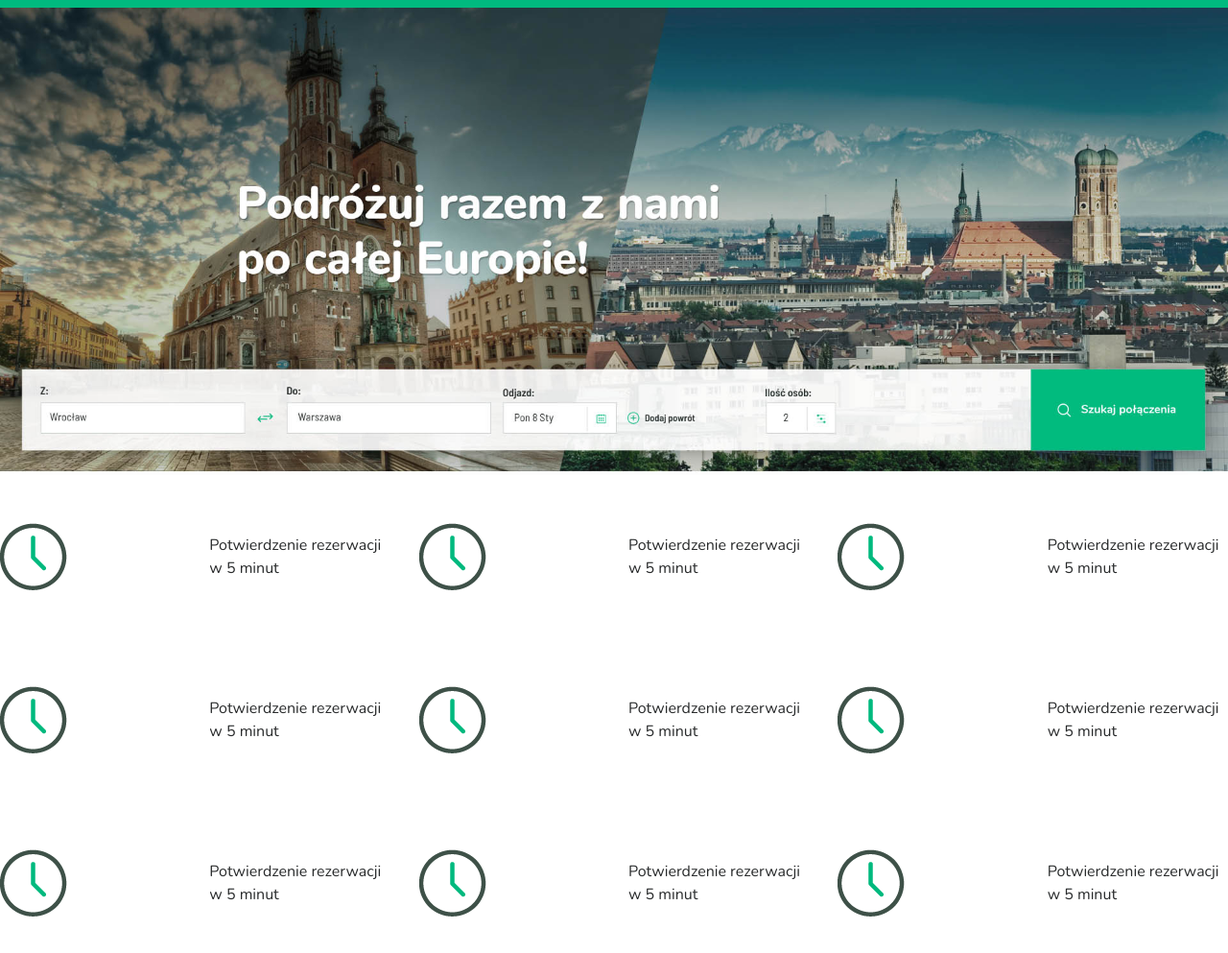
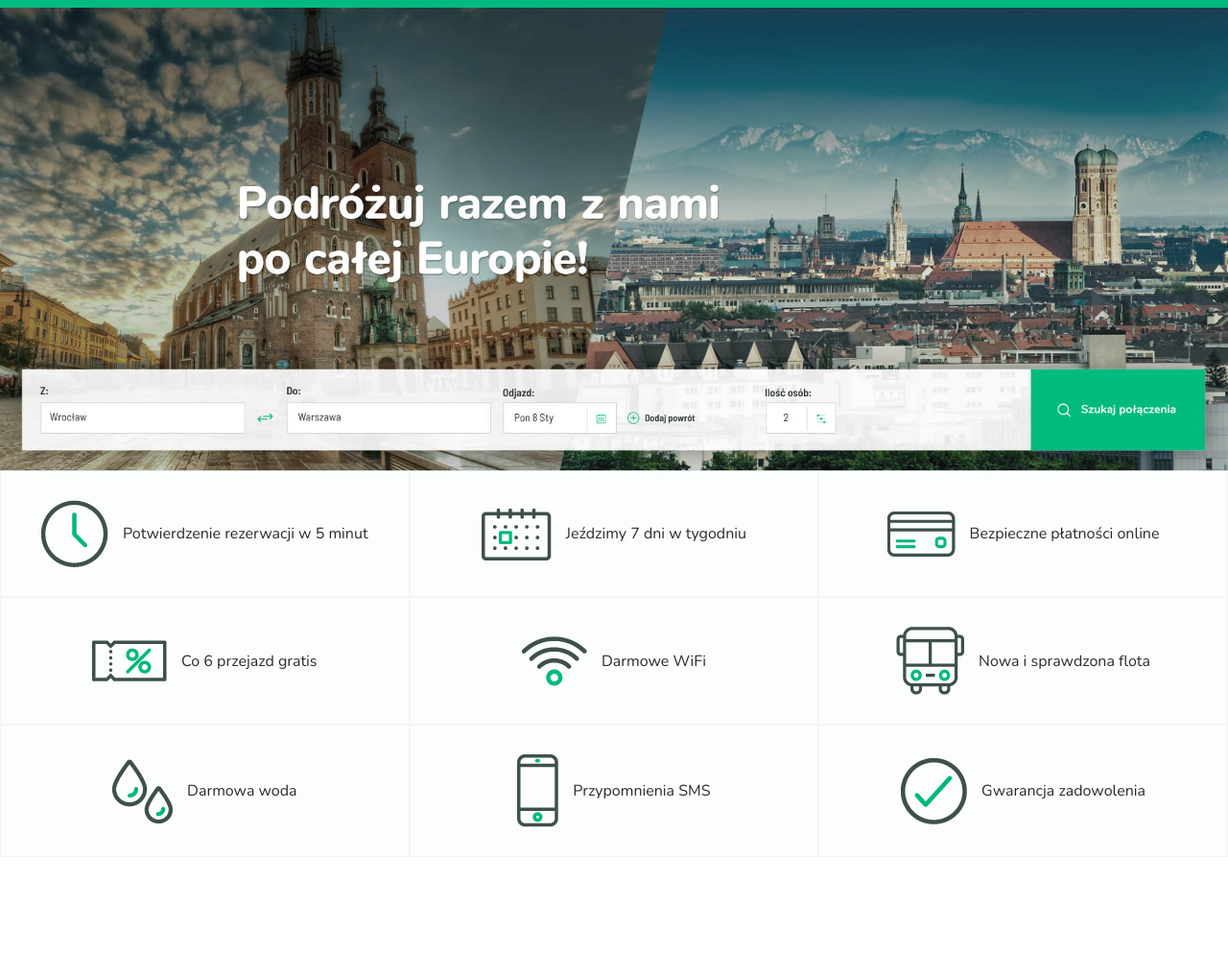
Before and after one commit to mmochocki/rApps-task, a plain HTML site: page index.html in a window 1280 px wide. Shown: the part 97-1090 px from the top of the page at 96% size. Drawn offline with nearby package versions, Linux system fonts and the light colour scheme.

Commit message:
v0.65 grid item inc, features section

```diff
--- a/css/style.css
+++ b/css/style.css
@@ -108,3 +108,22 @@ ul li {
     color: #333;
     text-decoration: none;
 }
+
+
+.grid-container {
+    display: grid;
+    grid-template-columns: 33.33% 33.33% 33.33%;
+    background-color: rgba(33, 150, 243, 0.09);
+    padding: 0px;
+    margin-top: -5px;
+}
+.grid-item {
+    background-color: rgba(255, 255, 255, 0.8);
+    border: 1px solid rgba(0, 0, 0, 0.03);
+    padding: 30px;
+    text-align: center;
+}
+
+.grid-item span{
+    margin-left: 15px;
+}
--- a/index.html
+++ b/index.html
@@ -97,24 +97,6 @@
                                 </a>
                             </li>
                         </ul>
-						<!--<div class="col-md-4">
-                            <a href="#">
-                            <img src="assets/pl.png" alt="">
-                            <span>PL</span>
-                            </a>
-						</div>
-						<div class="col-md-4">
-                            <a href="#">
-                            <img src="assets/en.png" alt="">
-                            <span>EN</span>
-                            </a>
-						</div>
-						<div class="col-md-4">
-                            <a href="#">
-                            <img src="assets/de.png" alt="">
-                            <span>DE</span>
-                            </a>
-						</div>-->
 					</div>
 				</div>
 			</div>
@@ -127,84 +109,55 @@
 	</div>
 	<div class="row">
 		<div class="col-md-12">
-			<div class="row spacer-top-bottom">
-				<div class="col-md-4">
-					<div class="row centerVerticalElement">
-						<div class="col-md-6 ch-position-image"> <img src="assets/seo-1.png" alt=""> </div>
+            <div class="grid-container">
 
-						<div class="col-md-6"> <span>Potwierdzenie rezerwacji w 5 minut</span>	</div>
+                <div class="grid-item centerVerticalElement">
+                    <img src="assets/icons/one.png" alt="">
+                    <span>Potwierdzenie rezerwacji w 5 minut</span>
+                </div>
 
-					</div>
-				</div>
-				<div class="col-md-4">
-                    <div class="row centerVerticalElement">
-                        <div class="col-md-6 ch-position-image"> <img src="assets/seo-1.png" alt=""> </div>
+                <div class="grid-item centerVerticalElement">
+                    <img src="assets/icons/two.png" alt="">
+                    <span>Jeździmy 7 dni w tygodniu</span>
+                </div>
 
-                        <div class="col-md-6"> <span>Potwierdzenie rezerwacji w 5 minut</span>	</div>
+                <div class="grid-item centerVerticalElement">
+                    <img src="assets/icons/three.png" alt="">
+                    <span>Bezpieczne płatności online</span>
+                </div>
 
-                    </div>
-				</div>
-				<div class="col-md-4">
-                    <div class="row centerVerticalElement">
-                        <div class="col-md-6 ch-position-image"> <img src="assets/seo-1.png" alt=""> </div>
+                <div class="grid-item centerVerticalElement">
+                    <img src="assets/icons/four.png" alt="">
+                    <span>Co 6 przejazd gratis</span>
+                </div>
 
-                        <div class="col-md-6"> <span>Potwierdzenie rezerwacji w 5 minut</span>	</div>
+                <div class="grid-item centerVerticalElement">
+                    <img src="assets/icons/five.png" alt="">
+                    <span>Darmowe WiFi</span>
+                </div>
 
-                    </div>
-				</div>
-			</div>
-			<div class="row spacer-top-bottom">
-				<div class="col-md-4">
-                    <div class="row centerVerticalElement">
-                        <div class="col-md-6 ch-position-image"> <img src="assets/seo-1.png" alt=""> </div>
+                <div class="grid-item centerVerticalElement">
+                    <img src="assets/icons/six.png" alt="">
+                    <span>Nowa i sprawdzona flota</span>
+                </div>
 
-                        <div class="col-md-6"> <span>Potwierdzenie rezerwacji w 5 minut</span>	</div>
+                <div class="grid-item centerVerticalElement">
+                    <img src="assets/icons/seven.png" alt="">
+                    <span>Darmowa woda</span>
+                </div>
 
-                    </div>
-				</div>
-				<div class="col-md-4">
-                    <div class="row centerVerticalElement">
-                        <div class="col-md-6 ch-position-image"> <img src="assets/seo-1.png" alt=""> </div>
+                <div class="grid-item centerVerticalElement">
+                    <img src="assets/icons/eight.png" alt="">
+                    <span>Przypomnienia SMS</span>
+                </div>
 
-                        <div class="col-md-6"> <span>Potwierdzenie rezerwacji w 5 minut</span>	</div>
+                <div class="grid-item centerVerticalElement">
+                    <img src="assets/icons/nine.png" alt="">
+                    <span>Gwarancja zadowolenia</span>
+                </div>
 
-                    </div>
-				</div>
-				<div class="col-md-4">
-                    <div class="row centerVerticalElement">
-                        <div class="col-md-6 ch-position-image"> <img src="assets/seo-1.png" alt=""> </div>
+            </div>
 
-                        <div class="col-md-6"> <span>Potwierdzenie rezerwacji w 5 minut</span>	</div>
-
-                    </div>
-				</div>
-			</div>
-			<div class="row spacer-top-bottom">
-				<div class="col-md-4">
-                    <div class="row centerVerticalElement">
-                        <div class="col-md-6 ch-position-image"> <img src="assets/seo-1.png" alt=""> </div>
-
-                        <div class="col-md-6"> <span>Potwierdzenie rezerwacji w 5 minut</span>	</div>
-
-                    </div>
-				</div>
-				<div class="col-md-4">
-                    <div class="row centerVerticalElement">
-                        <div class="col-md-6 ch-position-image"> <img src="assets/seo-1.png" alt=""> </div>
-
-                        <div class="col-md-6"> <span>Potwierdzenie rezerwacji w 5 minut</span>	</div>
-
-                    </div>
-				</div>
-				<div class="col-md-4">
-                    <div class="row centerVerticalElement">
-                        <div class="col-md-6 ch-position-image"> <img src="assets/seo-1.png" alt=""> </div>
-
-                        <div class="col-md-6"> <span>Potwierdzenie rezerwacji w 5 minut</span>	</div>
-
-                    </div>
-				</div>
-			</div>
 		</div>
 	</div>
 	<div class="row">
```
Also changed, not shown: assets/icons/eight.png (added), assets/icons/five.png (added), assets/icons/four.png (added), assets/icons/nine.png (added), assets/icons/one.png (renamed from assets/seo-1.png), assets/icons/seven.png (added), assets/icons/six.png (added), assets/icons/three.png (added), assets/icons/two.png (added).
